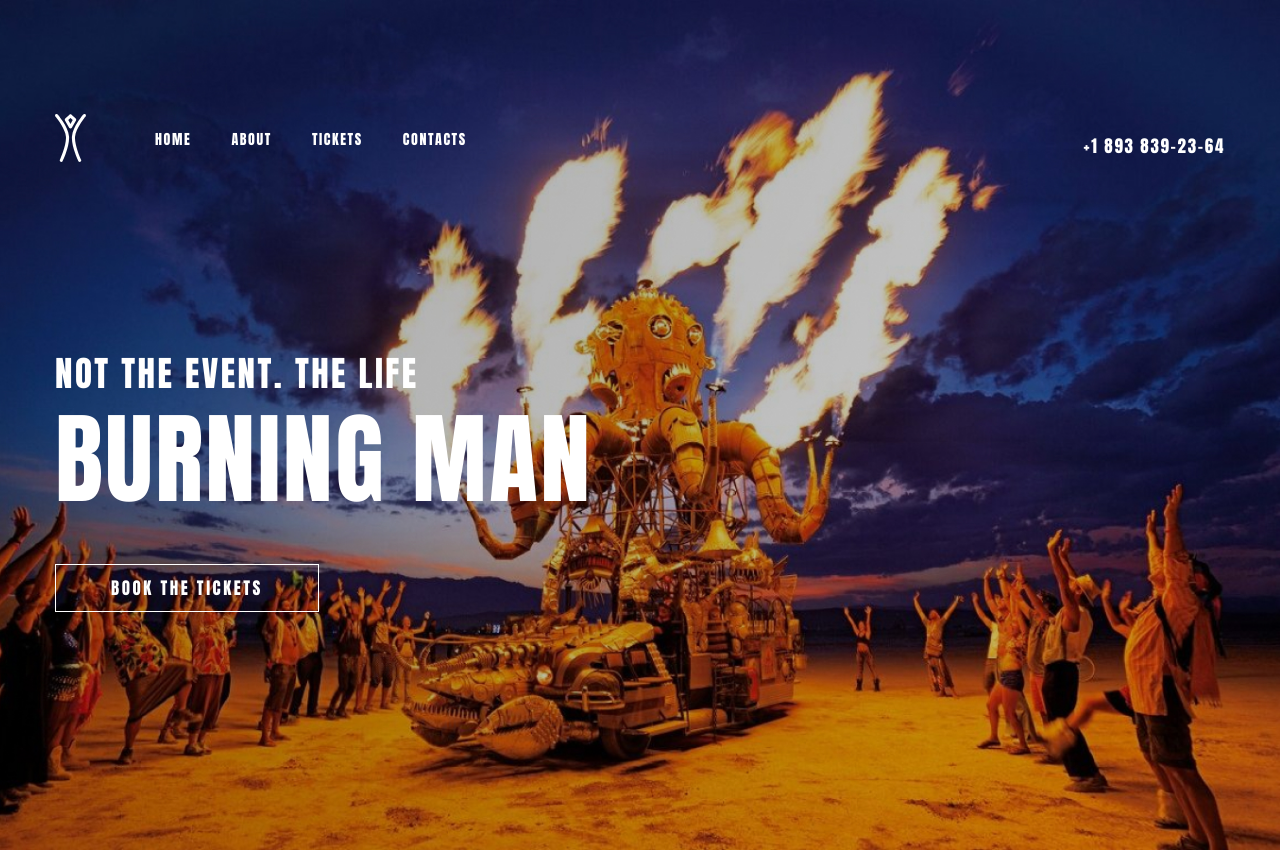
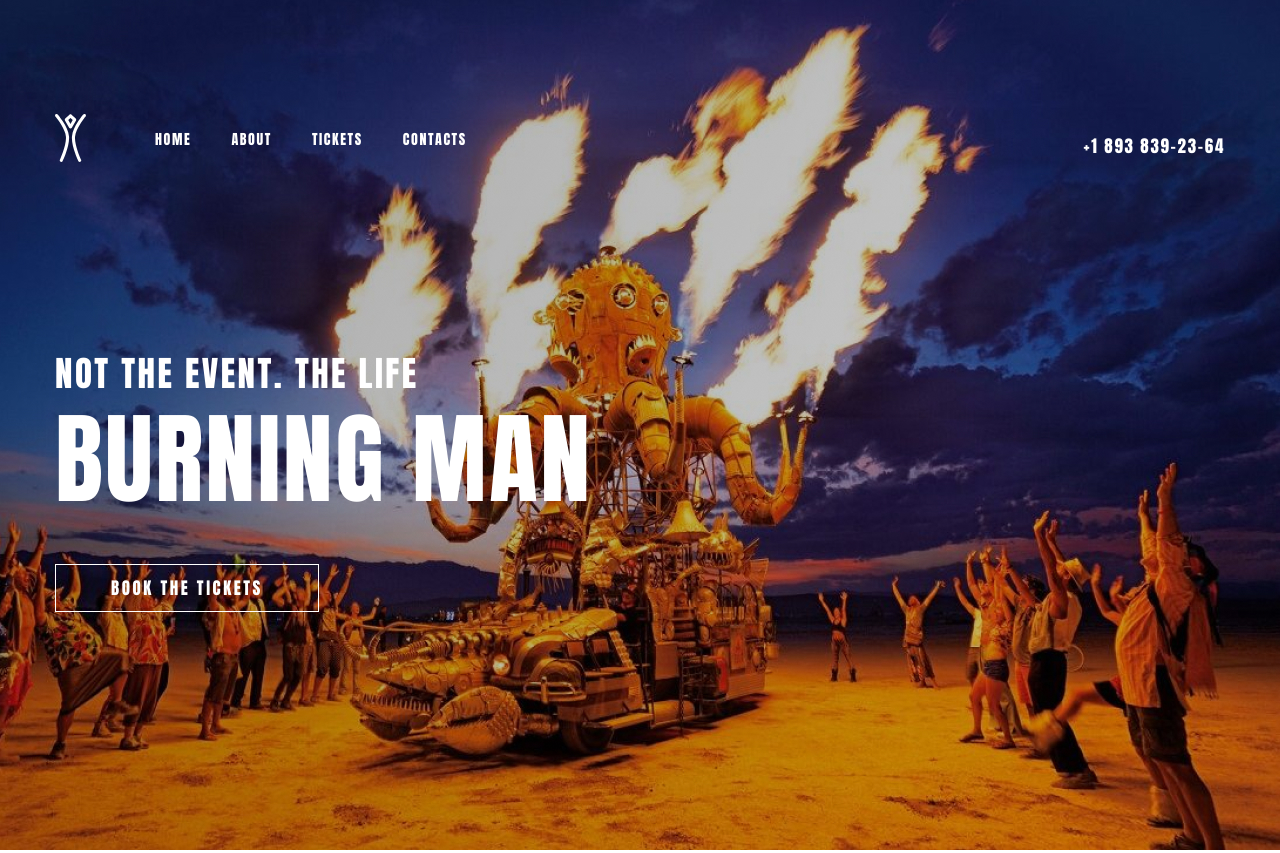
Before and after one commit to allexz10/burning-man, a plain HTML site: page index.html in a window 1280 px wide. Shown: the top 853 px of the page. Drawn offline with nearby package versions, Linux system fonts and the light colour scheme.

Commit message:
Add files via upload

```diff
--- a/css/main.css
+++ b/css/main.css
@@ -32,7 +32,7 @@ padding: 0 auto;
 
 .header {
 padding-top: 57px;
-background: url('../img/header-bg.jpg') 100% 100% /cover;
+background: url('../img/header-bg.jpg') 100% 100%;
 height: 100%;
 margin: 0 auto auto;
 
```
